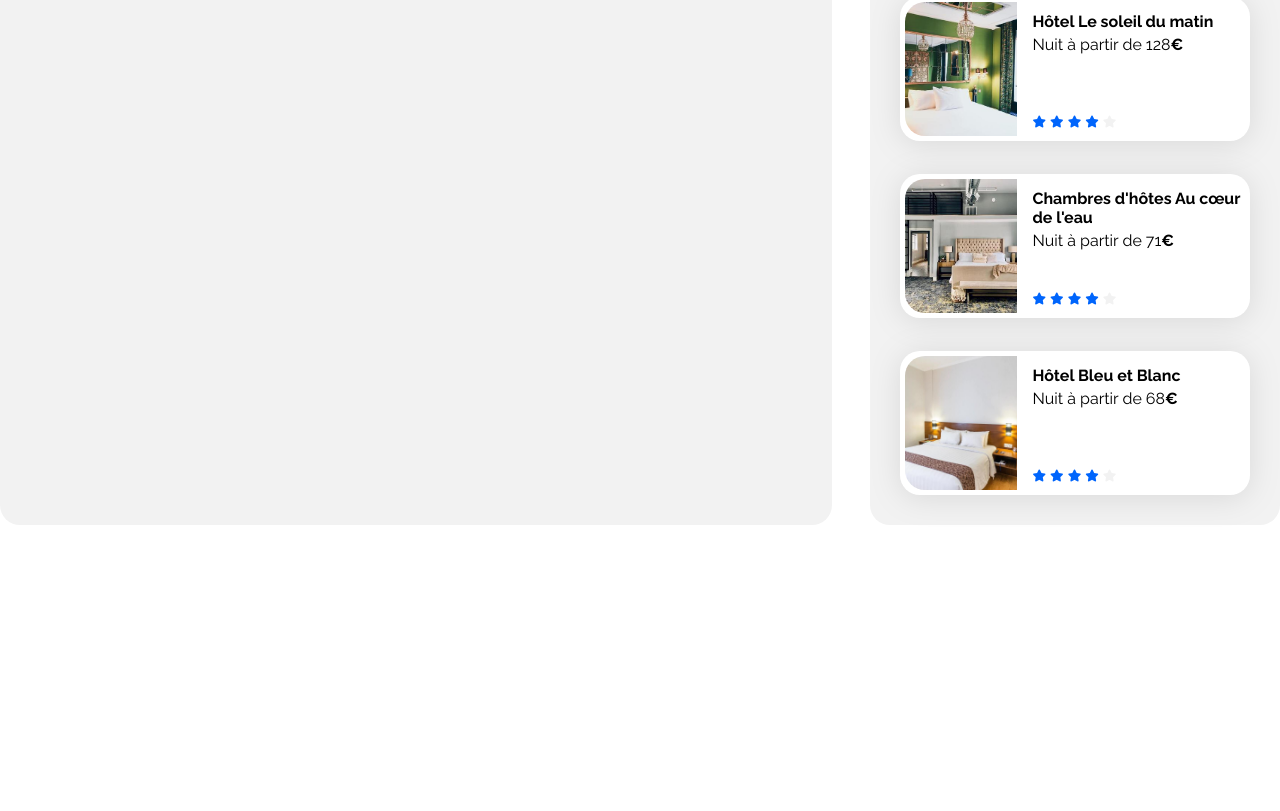
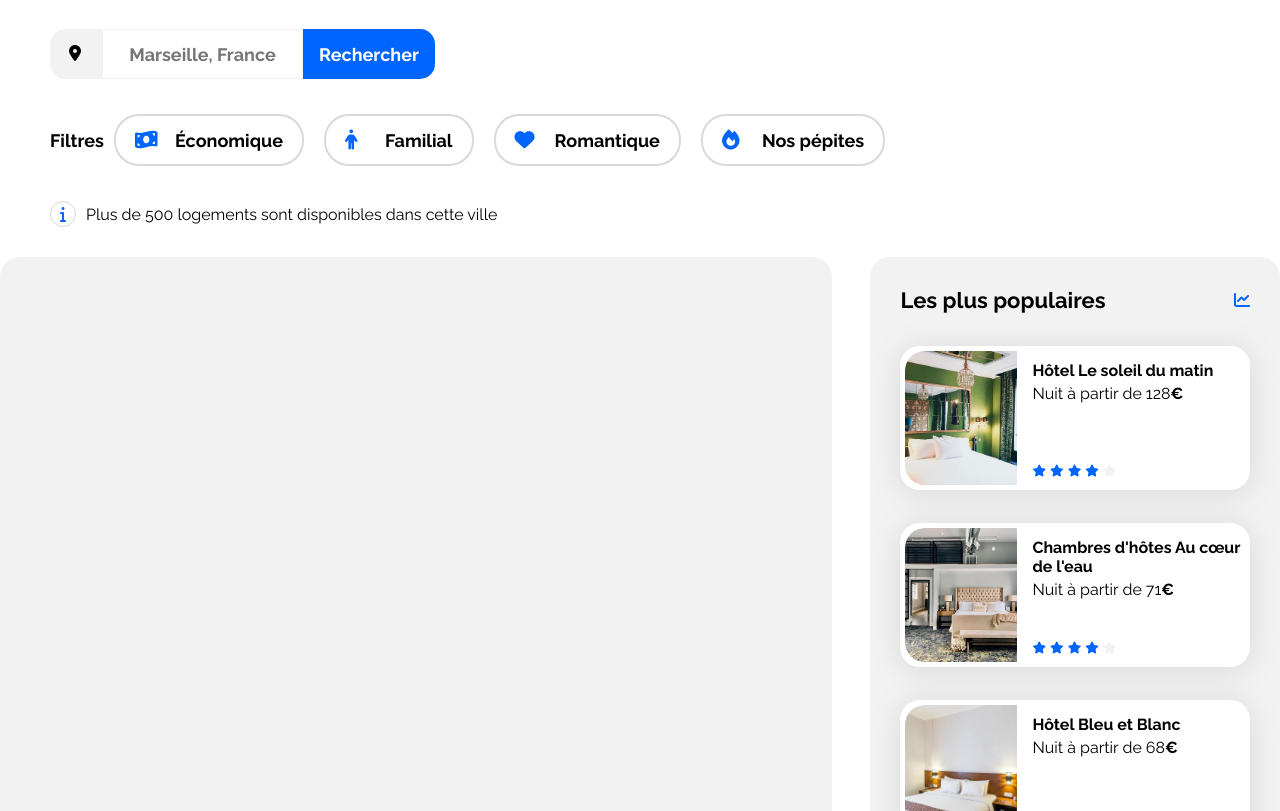
Before and after one commit to Zepthot/Project_2_Booki_Home_Page, a plain HTML site: page index.html in a window 1280 px wide. Shown: the part 171-982 px from the top of the page. Before the commit the page ends 800 px from the top, so only its background shows below. Drawn offline with Linux system fonts and the light colour scheme.

Commit message:
Info-group inegration: Title, search bar, filters and info

```diff
--- a/css/style.css
+++ b/css/style.css
@@ -14,6 +14,19 @@
     color: var(--main-color);
 }
 
+
+body {
+    display: flex;
+    justify-content: center;
+}
+
+.main-container {
+    width: 100%;
+    max-width: 1440px;
+    padding: 0 0px;
+    box-sizing: border-box;
+}
+
 /* Header */
 header {
     display: flex;
@@ -28,6 +41,7 @@ header {
     display: flex;
 }
 
+/* Menu */
 nav ul {
     display: flex;
     flex-direction: row;
@@ -50,18 +64,139 @@ nav a:hover {
     border-top: #0065FC 1px solid;
     padding-top: 20px;
 }
+/* Header */
 
-body {
-    display: flex;
-    justify-content: center;
+main {
+    margin-bottom: 35px;
 }
 
-.main-container {
-    width: 100%;
-    max-width: 1440px;
-    padding: 0 0px;
-    box-sizing: border-box;
+/* Information groupe, search bar, filters and footer */
+/* Information title */
+.info-group {
+    margin: 30px 50px;
 }
+
+.info-headline {
+    font-weight: 700;
+    font-size: 22px;
+}
+
+.info-headline h1 {
+    line-height: 25px;
+}
+
+.info-headline span {
+    font-weight: 400;
+    font-size: 16px;
+}
+
+/* Search bar */
+.search-bar {
+    display: flex;
+    flex-direction: row;
+    margin-top: 35px;
+}
+
+.search-bar i {
+    width: 14px;
+    height: 18px;
+    color: black;
+    background-color: #F2F2F2;
+    padding: 15px 18px;
+    border: 1px solid #F2F2F2;
+    border-radius: 15px 0px 0px 15px;
+}
+
+.search-bar input {
+    width: 195px;
+    height: 46px;
+    border: 1px solid #F2F2F2;
+    font-size: 18px;
+    font-weight: 700;
+    text-align: center;
+}
+
+.search-bar input:focus {
+    outline: #0065FC solid;
+}
+
+.search-button {
+    background-color: #0065FC;
+    color: white;
+    border: none;
+    width: 132px;
+    border-radius: 0px 15px 15px 0px;
+    font-size: 18px;
+    font-weight: 700;
+}
+
+.search-button:hover {
+    cursor: pointer;
+    background-color: #3184ff;
+}
+
+/* Filter bar */
+.filter-bar {
+    display: flex;
+    flex-direction: row;
+    align-items: center;
+    margin-top: 35px;
+}
+
+.filter-bar p {
+    font-weight: 700;
+    font-size: 18px;
+}
+
+.filter-buttons {
+    display: flex;
+    flex-direction: row;
+}
+
+.filter-buttons button {
+    display: flex;
+    flex-direction: row;
+    background-color: white;
+    border: 2px solid #D9D9D9;
+    border-radius: 25px;
+    padding: 4px 19px;
+    align-items: center;
+    margin: 0px 10px;
+}
+
+.filter-buttons button:hover {
+    background-color: #DEEBFF;
+    border-color: #0065FC;
+}
+
+.filter-buttons i {
+    display: flex;
+    width: 40px;
+    height: 40px;
+    font-size: 20px;
+    align-items: center;
+}
+
+.info-footer {
+    display: flex;
+    flex-direction: row;
+    align-items: center;
+    margin-top: 35px;
+}
+
+.info-footer i {
+    display: flex;
+    width: 24px;
+    height: 24px;
+    background-color: white;
+    border: 1px solid #D9D9D9;
+    border-radius: 50px;
+    justify-content: center;
+    align-items: center;
+    margin-right: 10px;
+}
+
+/* Information groupe, search bar and filters */
 
 .section-title {
     margin: 0;
--- a/index.html
+++ b/index.html
@@ -31,6 +31,37 @@
                 </nav>
         </header>
         <main>
+            <section class="info-group">
+                <div class="info-headline">
+                    <h1>Trouver votre hébergement pour des vacances de rêve<br /><span class="headline-subtitle">En plein centre-ville ou en pleine nature</span></h1>
+                </div>
+                <form method="get" action="" class="search-bar" id="search-bar">
+                    <i class="fa-sharp fa-solid fa-location-dot"></i>
+                    <input type="text" placeholder="Marseille, France" />
+                    <button class="search-button" type="button" form="search-bar">Rechercher</button>
+                </form>
+                <div class="filter-bar">
+                    <p>Filtres</p>
+                    <div class="filter-buttons">
+                        <button>
+                            <i class="fa-solid fa-money-bill-wave"></i><p>Économique</p>
+                        </button>
+                        <button>
+                            <i class="fa-solid fa-person"></i><p>Familial</p>
+                        </button>
+                        <button>
+                            <i class="fa-solid fa-heart"></i><p>Romantique</p>
+                        </button>
+                        <button>
+                            <i class="fa-solid fa-fire"></i><p>Nos pépites</p>
+                        </button>
+                    </div>
+                </div>
+                <div class="info-footer">
+                    <i class="fa-solid fa-info"></i>
+                    <p>Plus de 500 logements sont disponibles dans cette ville</p>
+                </div>
+            </section>
             <div class="hebergements-and-populaires">
                 <section class="hebergements" id="hebergements">
 
```
